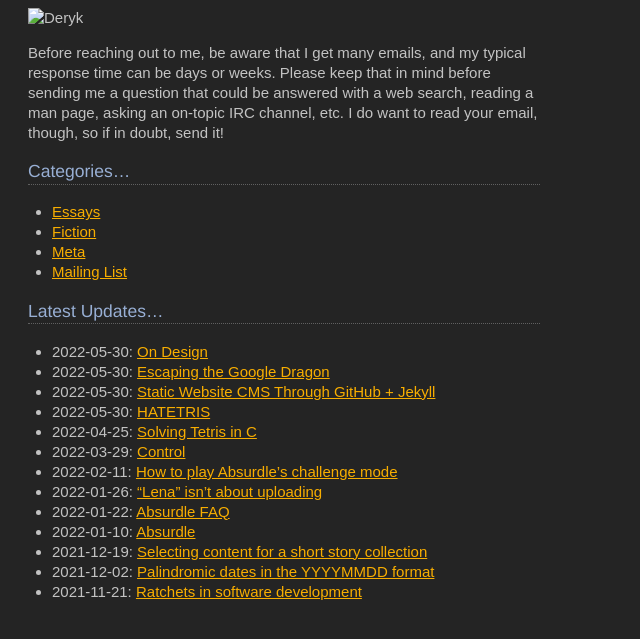
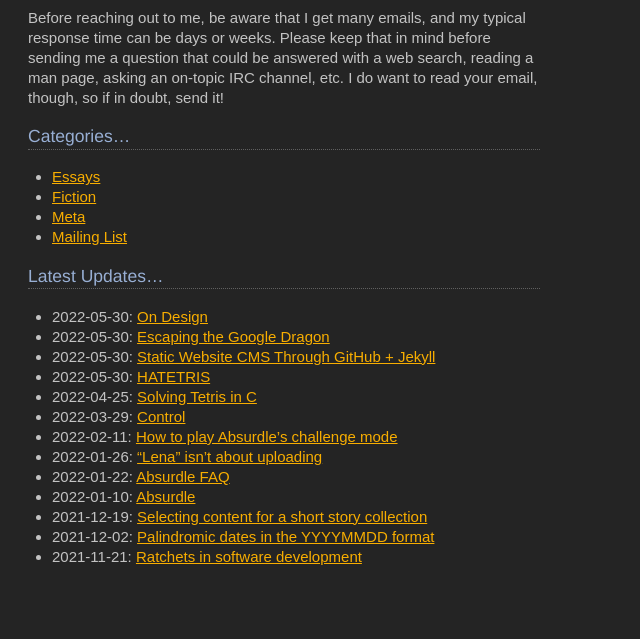
Before and after one commit to dmkgll/dmkgll, a Jekyll site: the page built from index.md, in a window 1280 px wide. Shown: the top 639 px of the page, without its empty margins (0-640 px from the left). Built offline with Jekyll 4.4.1, drawn with Linux system fonts in a browser that asks for light colours.

Commit message:
Update index.md

```diff
--- a/index.md
+++ b/index.md
@@ -1,8 +1,6 @@
 ---
 layout: default
 ---
-
-![Deryk](/new/assets/unnamed.jpg)
 
 Before reaching out to me, be aware that I get many emails, and my typical response time can be days or weeks. Please keep that in mind before sending me a question that could be answered with a web search, reading a man page, asking an on-topic IRC channel, etc. I do want to read your email, though, so if in doubt, send it!
 
```
